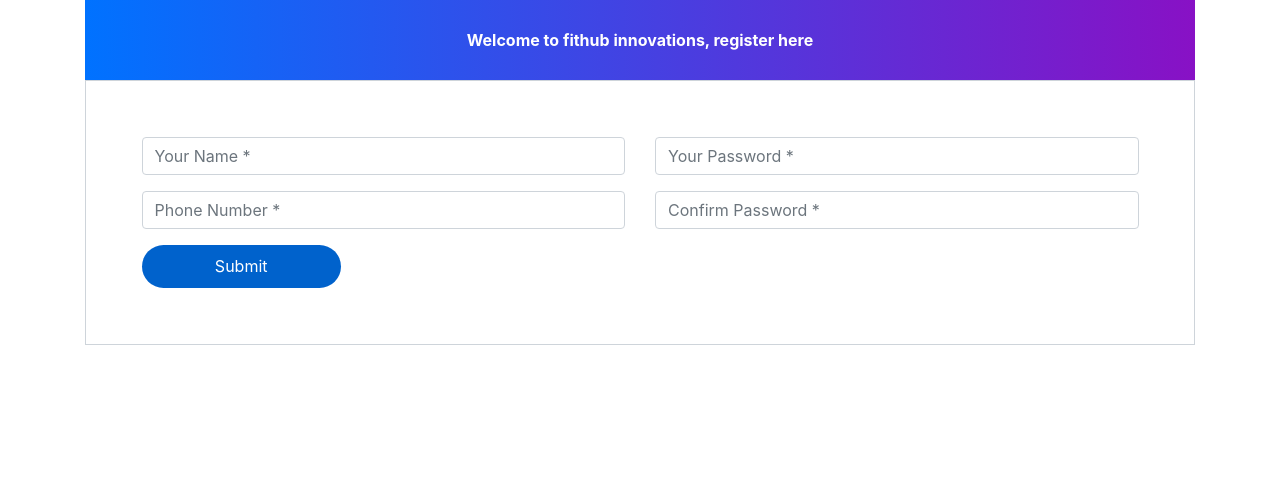
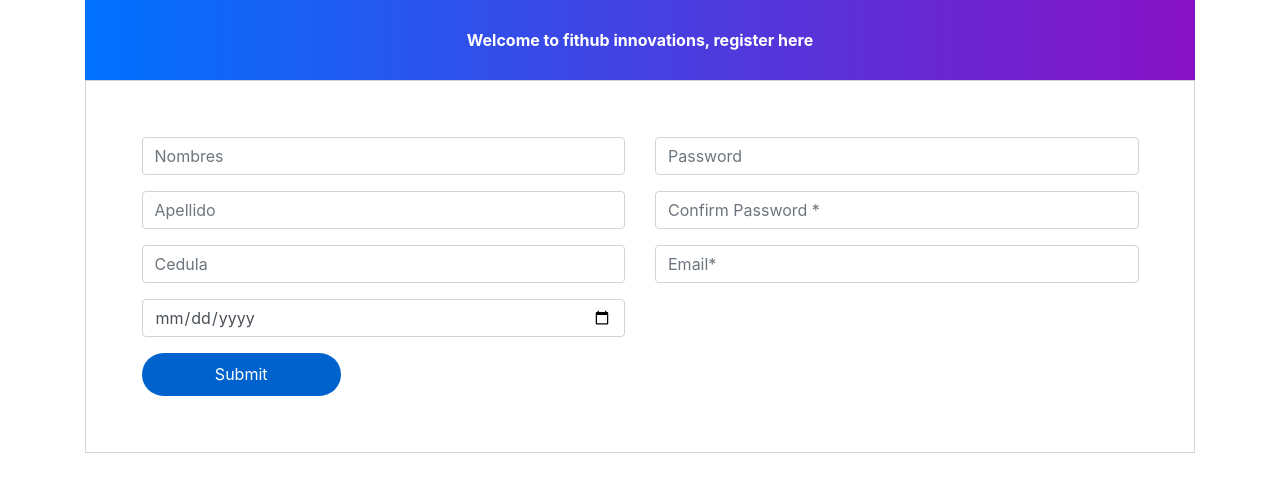
Before and after one commit to Mgsk8/FitHubInnovations, a Flask app: page /register in a window 1280 px wide. Shown: the top 492 px of the page. Run offline with Flask 3, Linux system fonts and the light colour scheme; some libraries are stand-ins or nearby versions.

Commit message:
Registro de usuarios

```diff
--- a/ProyectoGym/App.py
+++ b/ProyectoGym/App.py
@@ -1,5 +1,6 @@
 from flask import Flask,render_template, request
 from models.ControlInicioSesion import validar_usuario
+from models.controlRegistro import registro_usuario
 
 app = Flask(__name__)
 
@@ -22,4 +23,16 @@ def controlMenuInicio():
         return vista_menu_inicio()
     else:
         return Inicio_secion()
+
+@app.route("/controlregistro", methods=["POST"])
+def controlregistro():
+    nombre = request.form["nombre"]
+    apellido = request.form["apellido"]
+    cedula = request.form["cedula_usuario"]
+    email = request.form["email"]
+    password = request.form["password"]
+    registro_usuario(cedula, nombre, apellido, email, password)
+    print (nombre, apellido, cedula, email, password)
+    return register()
+
 app.run(host='0.0.0.0',port=81, debug=True)
--- a/ProyectoGym/templates/Registrarse.html
+++ b/ProyectoGym/templates/Registrarse.html
@@ -15,23 +15,42 @@
         <div class="note">
           <p>Welcome to fithub innovations, register here</p>
         </div>
-
+        <form method="POST" action="/controlregistro">
         <div class="form-content">
           <div class="row">
             <div class="col-md-6">
               <div class="form-group">
                 <input
                   type="text"
+                  name="nombre"
                   class="form-control"
-                  placeholder="Your Name *"
+                  placeholder="Nombres"
                   value=""
                 />
               </div>
               <div class="form-group">
                 <input
                   type="text"
+                  name="apellido"
                   class="form-control"
-                  placeholder="Phone Number *"
+                  placeholder="Apellido"
+                  value=""
+                />
+              </div>
+              <div class="form-group">
+                <input
+                  type="text"
+                  name="cedula_usuario"
+                  class="form-control"
+                  placeholder="Cedula"
+                  value=""
+                />
+              </div>
+              <div class="form-group">
+                <input
+                  type="date"
+                  name="fecha_nac"
+                  class="form-control"
                   value=""
                 />
               </div>
@@ -39,24 +58,35 @@
             <div class="col-md-6">
               <div class="form-group">
                 <input
-                  type="text"
+                  type="password"
                   class="form-control"
-                  placeholder="Your Password *"
+                  placeholder="Password"
+                  value=""
+                />
+              </div>
+              <div class="form-group">
+                <input
+                  type="password"
+                  class="form-control"
+                  name="password"
+                  placeholder="Confirm Password *"
                   value=""
                 />
               </div>
               <div class="form-group">
                 <input
                   type="text"
+                  name="email"
                   class="form-control"
-                  placeholder="Confirm Password *"
+                  placeholder="Email*"
                   value=""
                 />
               </div>
             </div>
           </div>
-          <button type="button" class="btnSubmit">Submit</button>
+          <button type="submit" class="btnSubmit">Submit</button>
         </div>
+      </form>
       </div>
     </div>
   </body>
```
Also changed, not shown: ProyectoGym/models/consultas.py (+21 -20 lines), ProyectoGym/models/controlRegistro.py (added, +8 -0 lines).
